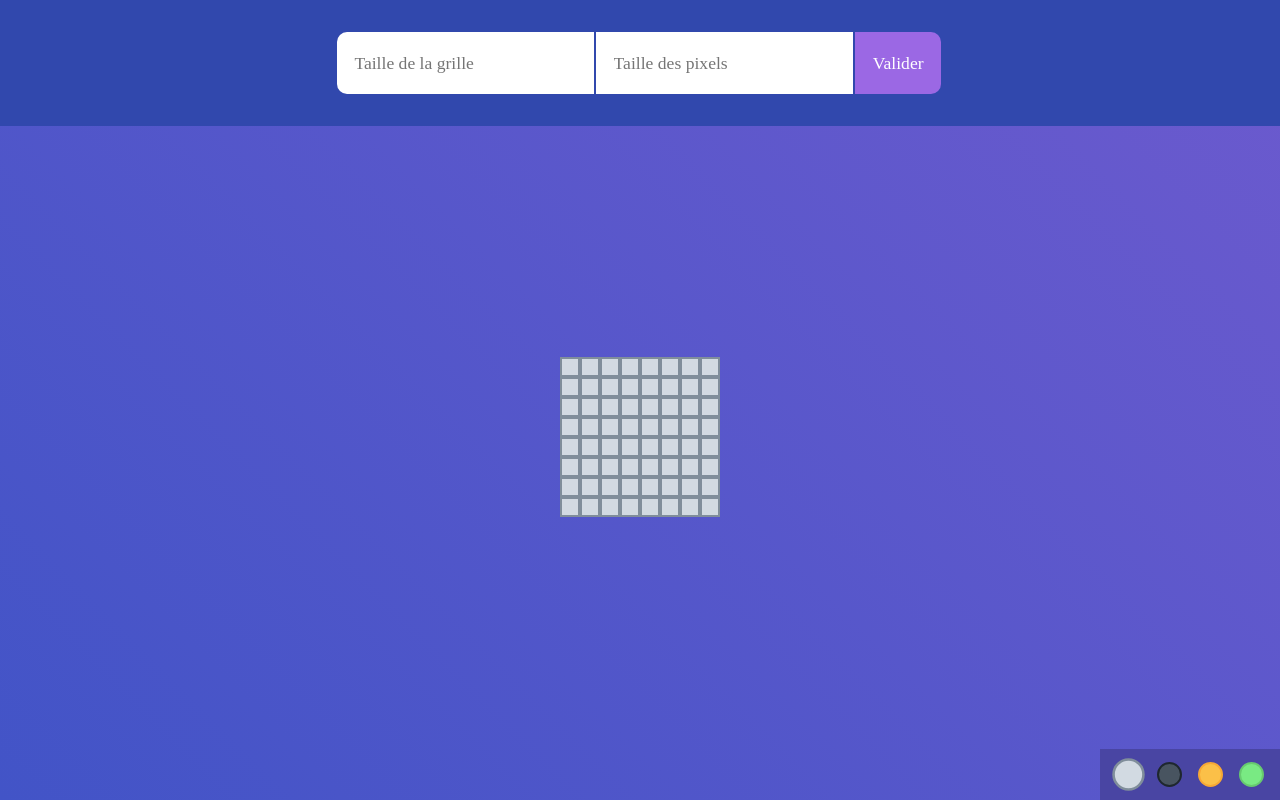
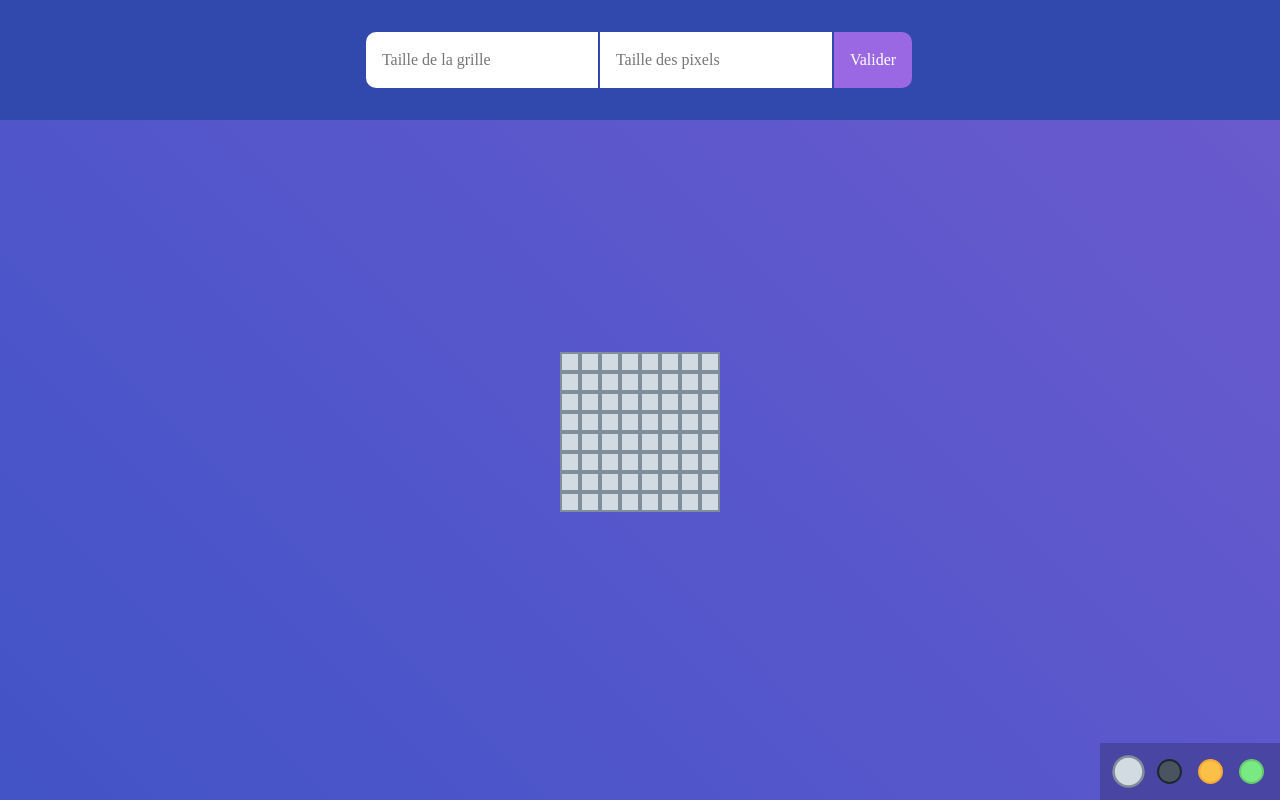
Before and after one commit to goniti/pixelArtInvader, a plain HTML site: page index.html in a window 1280 px wide. Drawn offline with Linux system fonts and the light colour scheme.

Commit message:
checking and cleaning

```diff
--- a/index.html
+++ b/index.html
@@ -1,9 +1,9 @@
 <!DOCTYPE html>
 <html lang="en">
     <head>
-	<meta charset="UTF-8">
-	<meta name="viewport" content="width=device-width, initial-scale=1.0">
-	<link rel="stylesheet" href="./css/app.css">
+        <meta charset="UTF-8" />
+        <meta name="viewport" content="width=device-width, initial-scale=1.0" />
+        <link rel="stylesheet" href="./css/app.css" />
         <title>Pixel Art App</title>
     </head>
     <body>
--- a/js/script.js
+++ b/js/script.js
@@ -32,7 +32,7 @@ const app = {
   eraseGrid: () => {
     app.slate.innerHTML = '';
   },
-  createPalette: () => {
+  makePalette: () => {
     // Create DOM element
     const colorPalette = document.createElement('div');
     const colorWhite = document.createElement('div');
@@ -71,7 +71,7 @@ const app = {
       });
     }
   },
-  createForm: () => {
+  makeForm: () => {
     const inputGrid = document.createElement('input');
     inputGrid.classList.add('entries', 'entries--grid');
     inputGrid.setAttribute('type', 'text');
@@ -92,16 +92,14 @@ const app = {
     app.form.appendChild(inputGrid);
     app.form.appendChild(inputSize);
     app.form.appendChild(submit);
-
-    app.form.addEventListener('submit', app.handleSubmit);
   },
   handleSubmit: (event) => {
     event.preventDefault();
     const grid = event.target.grid.value;
     const size = event.target.size.value;
 
-    if (grid < 4 || grid > 40 || isNaN(grid)) {
-      alert('La taille de la grille doit etre un nombre compris entre 4 et 40');
+    if (grid < 1 || grid > 16 || isNaN(grid)) {
+      alert('La taille de la grille doit etre un nombre compris entre 1 et 16');
     } else if (size < 15 || size > 40 || isNaN(size)) {
       alert(
         "La taille d'un case en pixels doit etre un nombre compris entre 15 et 40",
@@ -115,9 +113,10 @@ const app = {
   },
   init: () => {
     app.makeGrid();
-    app.createPalette();
+    app.makePalette();
     app.colorPicker();
-    app.createForm();
+    app.makeForm();
+    app.form.addEventListener('submit', app.handleSubmit);
   },
 };
 
--- a/sass/app.scss
+++ b/sass/app.scss
@@ -8,6 +8,7 @@
 // Components
 @import "components/colorPanel";
 @import "components/drawingBoard";
+@import "components/form";
 
 // Pages
 @import "pages/header";
--- a/sass/components/_colorPanel.scss
+++ b/sass/components/_colorPanel.scss
@@ -1,10 +1,7 @@
 .panel{
-  align-self: flex-end;
-  display: flex;
-  background-color: #4945a3;
+  background-color: $tertiary-color;
+  padding: $gutter $gutter/2;
   width: 180px;
-  justify-content: space-around;
-  padding: 0.8em 0.5em;
 
   &__button{
     height: 25px;
--- a/sass/components/_form.scss
+++ b/sass/components/_form.scss
@@ -0,0 +1,18 @@
+
+.entries {
+  padding: $gutter;
+  font-size: $gutter;
+  margin-right: 2px;
+  border: none;
+  outline: none;
+  &--grid {
+    border-top-left-radius: 10px 10px;
+    border-bottom-left-radius: 10px 10px;
+  }
+  &--submit {
+    border-top-right-radius: 10px 10px;
+    border-bottom-right-radius: 10px 10px;
+    background-color: $primary-color;
+    color: $light-color;
+  }
+}
--- a/sass/helpers/_variables.scss
+++ b/sass/helpers/_variables.scss
@@ -6,6 +6,7 @@ $background-color-gradient: linear-gradient(
 );
 $primary-color: #9b68e4;
 $secondary-color:#3148ad;
+$tertiary-color:#4945a3;
 $light-color: #fff;
 // First element
 $panel-color-1: #d2dae2;
--- a/sass/layouts/_grid.scss
+++ b/sass/layouts/_grid.scss
@@ -1,13 +1,18 @@
+.row {
+  display: flex;
+}
+.settings {
+  display: flex;
+  justify-content: center;
+}
 .app {
   display: flex;
   flex-direction: column;
   justify-content: space-between;
   align-items: center;
 }
-.settings{
-  display: flex;
-  justify-content: center;
+.panel{
+    display: flex;
+    align-self: flex-end;
+    justify-content: space-around;
 }
-.row {
-  display: flex;
-}
--- a/sass/pages/_header.scss
+++ b/sass/pages/_header.scss
@@ -1,6 +1,6 @@
 .settings{
+  padding: $gutter*2;
+  background-color: $secondary-color;
   box-sizing: border-box;
   width: 100%;
-  padding: $gutter*2;
-  background-color: $secondary-color;
 }
--- a/sass/pages/_main.scss
+++ b/sass/pages/_main.scss
@@ -1,26 +1,9 @@
 body {
   background-color: $background-color;
   background: $background-color-gradient;
-  background-attachment: fixed;
+
+  // background-attachment: fixed; //? in case we want to enlarge the grid, uncomment this.
 }
 .app {
   height: 100vh;
 }
-
-.entries {
-  padding: 1em;
-  border: none;
-  margin-right: 2px;
-  font-size: 1.1em;
-  outline: none;
-}
-.entries--grid {
-  border-top-left-radius: 10px 10px;
-  border-bottom-left-radius: 10px 10px;
-}
-.entries--submit {
-  border-top-right-radius: 10px 10px;
-  border-bottom-right-radius: 10px 10px;
-  background-color: #9b68e4;
-  color: white;
-}
```
Also changed, not shown: css/app.css, 2 other files. Lines whose indentation alone changed are shown as unchanged.
